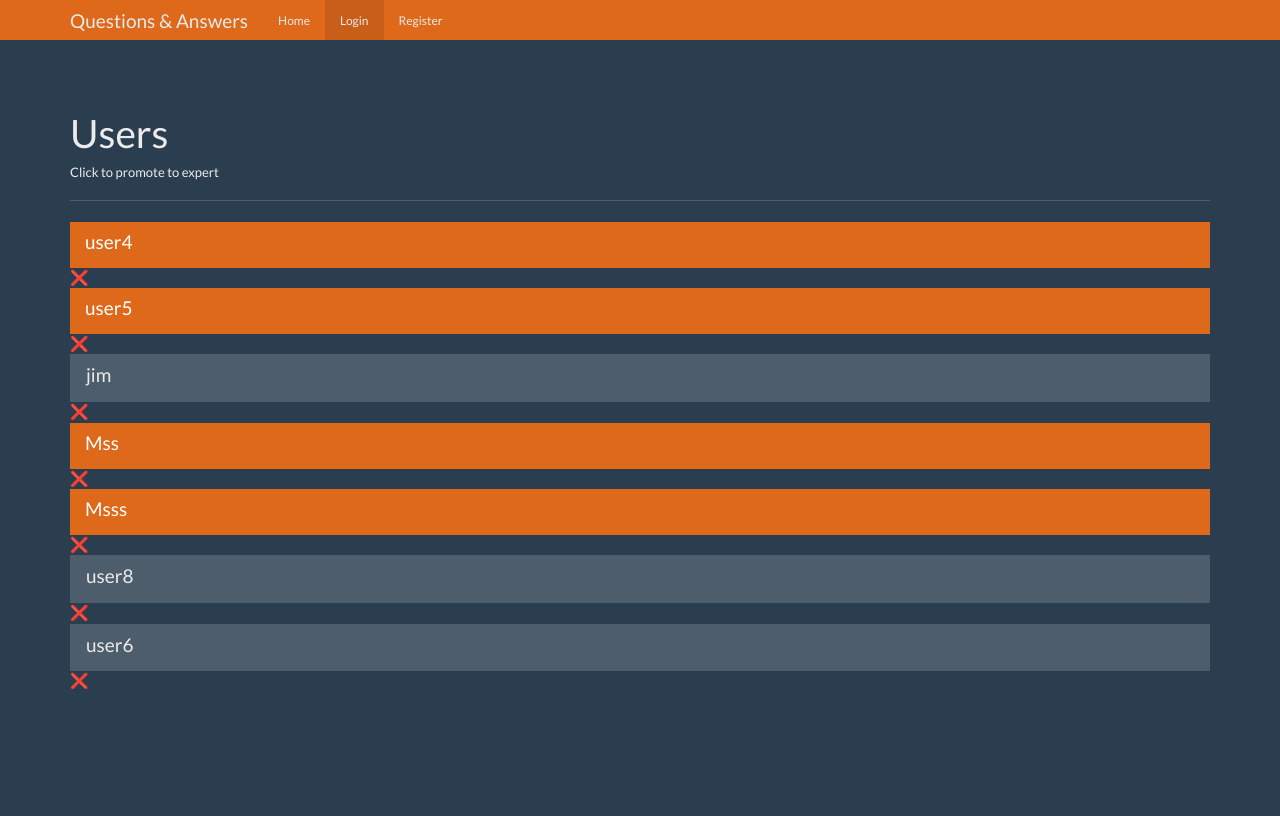
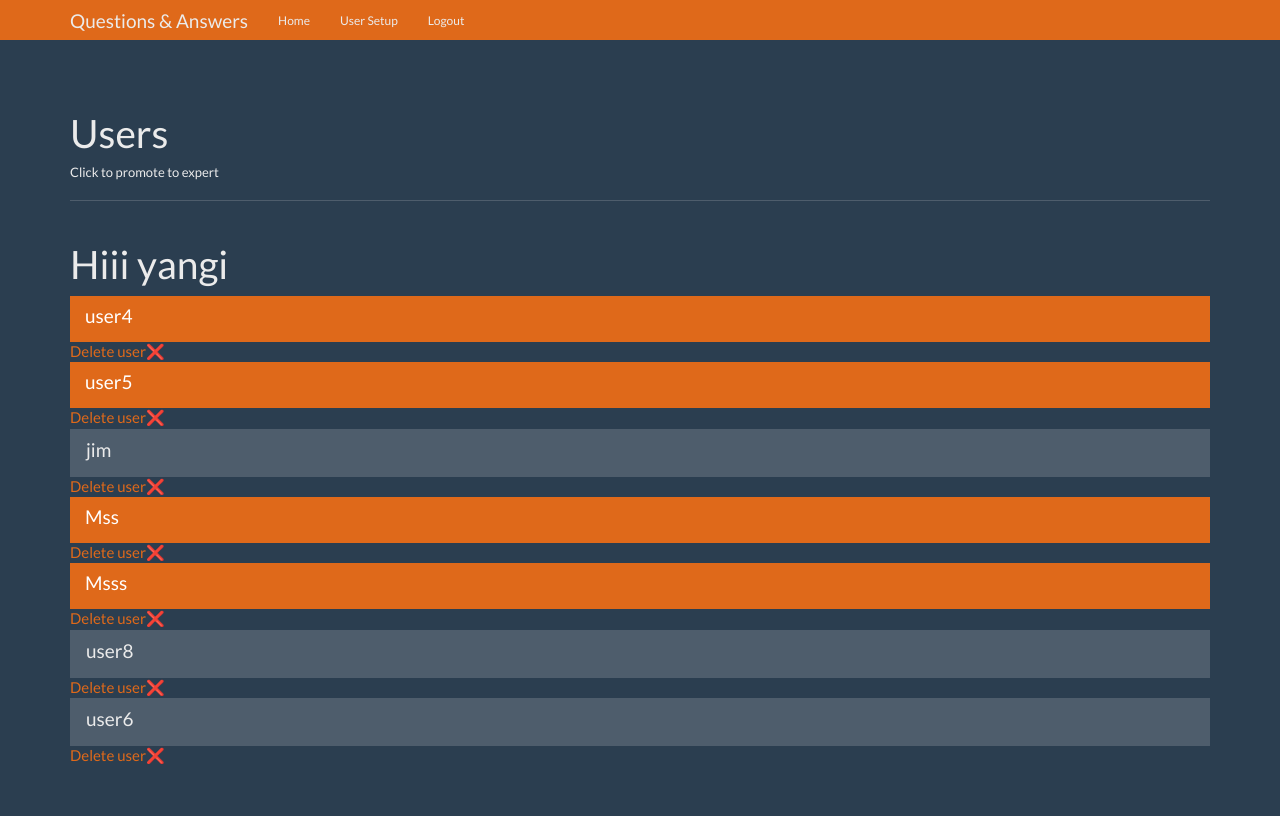
Before and after one commit to Jim-Floyd/que_ans, a Flask app: page /users in a window 1280 px wide. Before the commit the page ends 689 px from the top, so only its background shows below. Run offline with Flask 2, Linux system fonts and the light colour scheme; a user stored in the database is signed in; data comes from the database, SQL or seed files in the repository; both versions use the stored data as it was after the commit; some libraries are stand-ins or nearby versions.

Commit message:
register unique name, flash and others

```diff
--- a/app.py
+++ b/app.py
@@ -51,6 +51,7 @@
 
 @app.route('/answer/<question_id>', methods=['POST', 'GET'])
 def answer(question_id):
+    user = get_current_user()
     db = get_db()
     cursor = db.execute(
         'select user.name, question.id, question.question_text, question.answer_text, question.asked_id, question.expert_id from question INNER JOIN user ON question.asked_id = user.id where question.id=?', [question_id])
@@ -62,7 +63,7 @@
             db.execute('update question set answer_text=? where id=?',
                        [answer_text, question_id])
             db.commit()
-    return render_template('answer.html', question=question)
+    return render_template('answer.html', question=question, user=user)
 
 
 @app.route('/ask', methods=['POST', 'GET'])
@@ -106,23 +107,23 @@
 
 @app.route('/register', methods=['POST', 'GET'])
 def register():
+    db = connect_db()
     if request.method == "POST":
         request_form = request.form
         name = request_form.get('name')
+
+        check = db.execute('select id from user where name=?', [name])
+        check_name = check.fetchone()
+        if check_name:
+            flash('Username already exists')
+            return render_template('register.html', error='Username already exists')
         password = request_form.get('password')
         hashed_password = generate_password_hash(password, method='sha256')
         db = connect_db()
-        cur = db.execute('select name from user')
-        username_list = []
-        for c in cur.fetchall():
-            username_list.append(c['name'])
-        if name not in username_list:
-            db.execute('insert into user (name, password, expert, admin) values (?,?,?,?)', [
-                name, hashed_password, 0, 0])
-            db.commit()
-        else:
-            flash('Username already exists', error)
-    return render_template('register.html')
+        db.execute('insert into user (name, password, expert, admin) values (?,?,?,?)', [
+            name, hashed_password, 0, 0])
+        db.commit()
+    return render_template('login.html')
 
 
 @app.route('/unanswered')
@@ -148,10 +149,11 @@
 
 @app.route('/users')
 def users():
+    user = get_current_user()
     db = get_db()
     cur = db.execute('select id, name, expert from user where admin =?', [0])
     users = cur.fetchall()
-    return render_template('users.html', users=users)
+    return render_template('users.html', users=users, user=user)
 
 
 @app.route('/delete_user/<user_id>')
--- a/templates/answer.html
+++ b/templates/answer.html
@@ -1,5 +1,5 @@
 {%extends 'base.html'%} {%from 'macro.html' import links%} {%block
-title%}Home{%endblock%} {%block nav%}{%endblock%} {%block body%}
+title%}Home{%endblock%} {%block nav%}{%endblock%} {%block body%} {%if user%}
 <div class="page-header">
   <h1>Asked_by: {{question.name}}</h1>
   <h1>Question: {{question.question_text}}</h1>
@@ -47,4 +47,4 @@
     </div>
   </div>
 </div>
-{%endblock%}
+{%endif%} {%endblock%}
--- a/templates/base.html
+++ b/templates/base.html
@@ -31,6 +31,10 @@
         <!--/.nav-collapse -->
       </div>
     </nav>
+    {% with messages = get_flashed_messages() %} {%if messages%} {% for msg in
+    messages %}
+    <h1>{{msg}}</h1>
+    {%endfor%}{%endif%}{%endwith%}
     <div class="container theme-showcase" role="main">
       {%block body%}{%endblock%}
     </div>
--- a/templates/login.html
+++ b/templates/login.html
@@ -45,6 +45,7 @@
           </div>
         </fieldset>
       </form>
+      <h3>Don't have an account? <a href="/register">Register</a></h3>
     </div>
   </div>
 </div>
--- a/templates/macro.html
+++ b/templates/macro.html
@@ -3,7 +3,7 @@
   <li><a href="{{ url_for('home') }}">Home</a></li>
   {%if not user%}
   <li class="active"><a href="{{ url_for('login') }}">Login</a></li>
-  <li><a href="{{ url_for('register') }}">Register</a></li>
+  <!-- <li><a href="{{ url_for('register') }}">Register</a></li> -->
   {%endif%} {%if user%} {%if not user.expert and not user.admin%}
   <li><a href="{{ url_for('ask') }}">Ask Question</a></li>
   {%endif%} {%if user.expert%}
--- a/templates/register.html
+++ b/templates/register.html
@@ -45,6 +45,7 @@
           </div>
         </fieldset>
       </form>
+      <h3>Already have an account? <a href="/login">Login</a></h3>
     </div>
     {%endblock%}
   </div>
--- a/templates/unanswered.html
+++ b/templates/unanswered.html
@@ -30,11 +30,11 @@
     <div class="list-group">
       {%for us in questions%} {%if us.answer_text!='Null'%}
       <a
-        href="{{url_for('answer', question_id=us.question.id)}}"
+        href="{{url_for('answer', question_id=us.id)}}"
         class="list-group-item"
       >
-        <h4 class="list-group-item-heading">{{us.question.question_text}}</h4>
-        <p class="list-group-item-text">Asked by:{{us.user.name}}</p>
+        <h4 class="list-group-item-heading">{{us.question_text}}</h4>
+        <p class="list-group-item-text">Asked by:{{us.name}}</p>
         <p class="list-group-item-text">Expert: {{user.name}}</p>
       </a>
       {%endif%} {%endfor%}
--- a/templates/users.html
+++ b/templates/users.html
@@ -7,16 +7,22 @@
 <div class="row">
   <div class="col-lg-12">
     <div class="list-group">
-            {% for user in users %}
+      {%if user%}
+      <h1>Hiii {{user.name}}</h1>
+      {% for user_on in users %}
       <a
-              href="{{ url_for('change_status',user_id=user.id) }}"
-              class="list-group-item {% if user.expert %} active {% endif %}"
+        href="{{ url_for('change_status',user_id=user_on.id) }}"
+        class="list-group-item {% if user_on.expert %} active {% endif %}"
       >
-              <h4 class="list-group-item-heading">{{ user.name }}</h4>
+        <h4 class="list-group-item-heading">{{ user_on.name }}</h4>
+        <a href="{{ url_for('delete_user',user_id=user_on.id) }}"
+          >Delete user❌</a
+        >
       </a>
-            <a class="list-group-item-heading href="{{ url_for('delete_user',user_id=user.id) }}">❌</a>
-            {% endfor %}
+
+      {% endfor %} {%endif%}
     </div>
   </div>
   <!-- /.col-lg-12 -->
   {%endblock%}
+</div>
```
Also changed, not shown: data.db. Lines whose indentation alone changed are shown as unchanged.
